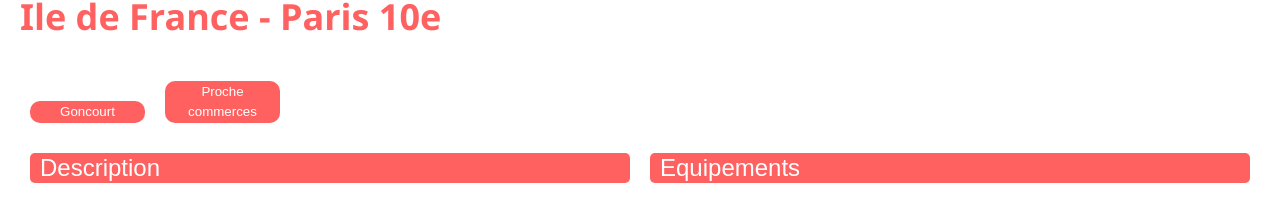
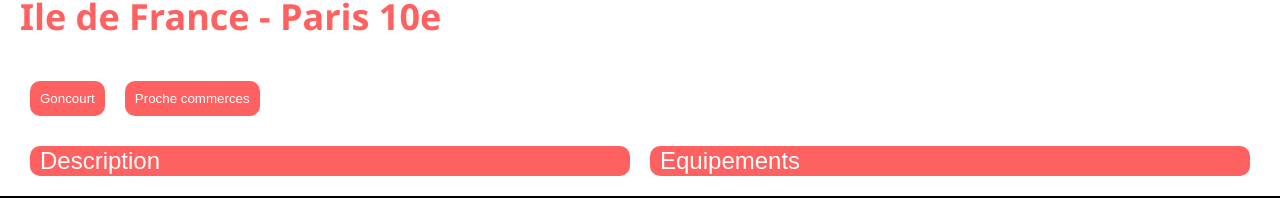
Before and after one commit to dphiane/OpenClassroom_p7_kasa, a React (Create React App) app: page /0979876d in a window 1280 px wide. Shown: the part 602-800 px from the top of the page. Built offline with nearby package versions, Linux system fonts and the light colour scheme.

Commit message:
css collapsible & toggle

```diff
--- a/src/components/App.js
+++ b/src/components/App.js
@@ -7,7 +7,7 @@ import Footer from "./footer";
 import NotFound from "./NotFound"
 import Propos from "./Propos"
 import Logement from "./logement"
-import Slider from "./Carousel";
+
 
 function App() {
   return (
--- a/src/components/logement.jsx
+++ b/src/components/logement.jsx
@@ -38,10 +38,10 @@ const Logement = () => {
 
       </div>
       <div className="bloc_2">
-        <Collapsible label="Description">
+        <Collapsible  label="Description">
           <p className="description">{appartement.description}</p>
         </Collapsible>
-        <Collapsible label="Equipements">
+        <Collapsible  label="Equipements">
           <ul className="equipement">
             {appartement.equipments.map((e, index) => (
               <li key={index} className="list">
--- a/src/styles/collapsible.scss
+++ b/src/styles/collapsible.scss
@@ -7,6 +7,7 @@
     background-color: $tertiary-color;
     width: 100%;
     height: 100%;
+    border-radius: 5px;
   }
   .toggle {
     background-color: $primary-color;
--- a/src/styles/logement.scss
+++ b/src/styles/logement.scss
@@ -19,6 +19,13 @@
     display: flex;
     align-items: baseline;
 }
+.collapsible{
+border-radius: 10px;
+}
+.toggle{
+    border-radius: 10px;
+}
+
 .equipement{
     display: flex;
     flex-direction: column;
@@ -30,9 +37,7 @@
     margin-left:10px;
     list-style: none;
 }
-.content{
-    border-radius: 10px;
-}
+
 .description{
     margin-left:10px;
 }
@@ -47,8 +52,7 @@
     border-radius: 10px;
     background-color: $primary-color;
     color: white;
-    width: 115px;
-    line-height: 20px;
+    padding: 10px;
 }
 .bloc_owner{
     display: flex;
```
